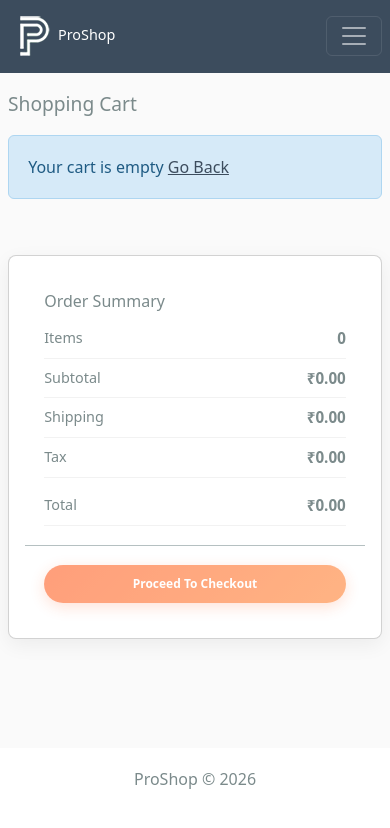
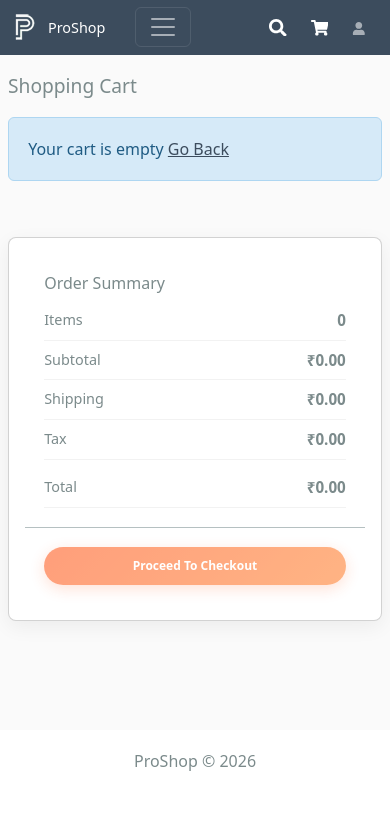
Before and after one commit to manankansara38-jpg/ProShop, a React (Create React App) app in the folder frontend/: page /cart in a window 390 px wide. Shown: the top 828 px of the page. Built offline with nearby package versions, Linux system fonts and the light colour scheme.

Commit message:
Mobile navbar: search icon toggle, compact mobile layout, mobile user display; product title truncation

```diff
--- a/frontend/src/assets/styles/index.css
+++ b/frontend/src/assets/styles/index.css
@@ -20,14 +20,24 @@ main {
 .product-title {
   height: auto;
   min-height: 2.8em;
-  max-height: 3.2em;
-  overflow: visible;
+  max-height: 2.8em;
+  overflow: hidden;
   text-overflow: ellipsis;
   display: -webkit-box;
   -webkit-line-clamp: 2;
   -webkit-box-orient: vertical;
   line-height: 1.4;
   margin-bottom: 0.5rem;
+}
+
+/* Ensure the inner strong element also clamps and hides overflow */
+.product-title strong {
+  display: -webkit-box;
+  -webkit-line-clamp: 2;
+  -webkit-box-orient: vertical;
+  overflow: hidden;
+  text-overflow: ellipsis;
+  display: block;
 }
 
 table td,
@@ -2487,9 +2497,228 @@ select:focus {
     font-size: 0.9rem;
   }
 
+  .navbar-brand-mobile {
+    display: flex;
+    align-items: center;
+    gap: 0.5rem;
+  }
+
+  .navbar-brand-mobile img {
+    height: 32px;
+    width: auto;
+  }
+
+  /* Ensure top navbar elements align horizontally on small screens */
+  @media (max-width: 640px) {
+    .navbar > .container {
+      display: flex;
+      align-items: center;
+      justify-content: space-between;
+      gap: 0.5rem;
+      padding-left: 0.5rem;
+      padding-right: 0.5rem;
+    }
+
+    .navbar-brand-mobile {
+      flex: 0 0 auto;
+    }
+
+    .navbar-mobile-actions {
+      flex: 0 0 auto;
+      display: flex !important;
+      flex-direction: row !important;
+      align-items: center !important;
+      gap: 0.5rem !important;
+      margin-left: 0 !important;
+    }
+
+    .navbar-toggler {
+      flex: 0 0 auto;
+      margin-left: 6px;
+    }
+  }
+
+  /* Mobile navbar - search and cart icons */
+  .navbar-mobile-actions {
+    display: flex;
+    align-items: center;
+    justify-content: flex-end;
+    gap: 0.8rem;
+    margin-left: auto !important;
+    margin-right: 0.5rem !important;
+    flex-wrap: nowrap;
+    order: 3;
+  }
+
+  /* Search icon button (collapsed state) */
+  .navbar-search-icon-btn {
+    background: none;
+    border: none;
+    color: white;
+    font-size: 1.1rem;
+    padding: 0.4rem 0.5rem;
+    cursor: pointer;
+    display: flex;
+    align-items: center;
+    justify-content: center;
+    transition: all 0.3s ease;
+    outline: none;
+  }
+
+  .navbar-search-icon-btn:hover {
+    color: #ff6b35;
+  }
+
+  /* Mobile search expanded (when clicked) */
+  .mobile-search-expanded {
+    display: flex;
+    align-items: center;
+    gap: 0.2rem;
+    flex: 0 1 auto;
+    max-width: 160px;
+  }
+
+  .mobile-search-expanded .search-box-container {
+    max-width: 100%;
+    margin: 0;
+    flex: 1;
+    display: flex;
+    gap: 0;
+  }
+
+  .mobile-search-expanded .search-box-container .form-control {
+    max-width: 100%;
+    padding: 0.25rem 0.4rem !important;
+    font-size: 0.65rem !important;
+    height: 32px;
+    border-radius: 3px;
+    border: 1px solid #ccc;
+    flex: 1;
+  }
+
+  .mobile-search-expanded .search-box-container .form-control::placeholder {
+    font-size: 0.6rem;
+    opacity: 0.6;
+  }
+
+  .mobile-search-expanded .search-box-container .search-btn {
+    padding: 0.25rem 0.35rem !important;
+    font-size: 0.75rem !important;
+    height: 32px;
+    width: 32px;
+    margin-left: 0;
+    border: none !important;
+    background: #ff6b35 !important;
+    display: flex;
+    align-items: center;
+    justify-content: center;
+    flex: 0 0 auto;
+  }
+
+  .mobile-search-expanded .search-box-container .search-btn:hover {
+    background: #ff8c42 !important;
+  }
+
+  /* Close search button */
+  .search-close-btn {
+    background: none;
+    border: none;
+    color: white;
+    font-size: 1rem;
+    padding: 0.4rem 0.3rem;
+    cursor: pointer;
+    display: flex;
+    align-items: center;
+    justify-content: center;
+    transition: all 0.3s ease;
+    outline: none;
+    flex: 0 0 auto;
+  }
+
+  .search-close-btn:hover {
+    color: #ff6b35;
+  }
+
+  .navbar-cart-link {
+    font-size: 1.1rem;
+    color: white !important;
+    display: flex !important;
+    align-items: center;
+    position: relative;
+    padding: 0.4rem 0.4rem !important;
+    transition: all 0.3s ease;
+    text-decoration: none !important;
+    flex: 0 0 auto;
+  }
+
+  .navbar-cart-link:hover {
+    color: #ff6b35 !important;
+  }
+
+  .cart-badge {
+    position: absolute !important;
+    top: -6px !important;
+    right: -6px !important;
+    font-size: 0.55rem !important;
+    padding: 0.1rem 0.25rem !important;
+    min-width: 16px !important;
+    height: 16px;
+    display: flex;
+    align-items: center;
+    justify-content: center;
+  }
+
+  /* Mobile user display */
+  .navbar-user-mobile {
+    color: white !important;
+    padding: 0.25rem 0.4rem !important;
+    font-size: 0.85rem;
+    display: flex !important;
+    align-items: center;
+    text-decoration: none !important;
+  }
+
+  .navbar-logout-btn {
+    background: none;
+    border: none;
+    color: white;
+    padding: 0.25rem 0.35rem;
+    display: flex;
+    align-items: center;
+    justify-content: center;
+    font-size: 0.95rem;
+    cursor: pointer;
+  }
+
+  .navbar-logout-btn:hover {
+    color: #ff6b35;
+  }
+
   .nav-link {
     padding: 0.4rem 0.5rem !important;
     font-size: 0.85rem !important;
+  }
+
+  /* Mobile navbar - show search and cart */
+  .navbar-mobile-icons {
+    display: flex !important;
+    gap: 0.5rem;
+    align-items: center;
+  }
+
+  .navbar-mobile-icons .search-box-input {
+    max-width: 120px;
+    padding: 0.3rem 0.5rem !important;
+    font-size: 0.8rem !important;
+  }
+
+  .navbar-cart-link {
+    padding: 0.4rem 0.5rem !important;
+    font-size: 1.1rem !important;
+    color: white !important;
+    display: flex;
+    align-items: center;
+    gap: 0.5rem;
   }
 
   /* ==============================
--- a/frontend/src/components/Header.jsx
+++ b/frontend/src/components/Header.jsx
@@ -1,7 +1,8 @@
 import { Navbar, Nav, Container, NavDropdown, Badge } from 'react-bootstrap';
-import { FaShoppingCart, FaUser } from 'react-icons/fa';
+import { FaShoppingCart, FaUser, FaSearch, FaTimes, FaSignOutAlt } from 'react-icons/fa';
 import { useSelector, useDispatch } from 'react-redux';
 import { useNavigate, Link } from 'react-router-dom';
+import { useState } from 'react';
 import { useLogoutMutation } from '../slices/usersApiSlice';
 import { logout } from '../slices/authSlice';
 import SearchBox from './SearchBox';
@@ -12,6 +13,7 @@ import { useClearCartMutation } from '../slices/cartApiSlice';
 const Header = () => {
   const { cartItems = [] } = useSelector((state) => state.cart);
   const { userInfo } = useSelector((state) => state.auth);
+  const [showMobileSearch, setShowMobileSearch] = useState(false);
 
   const dispatch = useDispatch();
   const navigate = useNavigate();
@@ -35,10 +37,57 @@ const Header = () => {
     <header>
       <Navbar bg='primary' variant='dark' expand='lg' collapseOnSelect>
         <Container>
-          <Navbar.Brand as={Link} to='/'>
+          <Navbar.Brand as={Link} to='/' className='navbar-brand-mobile'>
             <img src={logo} alt='ProShop' />
             ProShop
           </Navbar.Brand>
+
+          {/* Mobile: Search icon, Cart, and Hamburger */}
+          <Nav className='d-lg-none ms-auto navbar-mobile-actions'>
+            {showMobileSearch ? (
+              <div className='mobile-search-expanded'>
+                <SearchBox />
+                <button
+                  className='search-close-btn'
+                  onClick={() => setShowMobileSearch(false)}
+                  type='button'
+                >
+                  <FaTimes />
+                </button>
+              </div>
+            ) : (
+              <button
+                className='navbar-search-icon-btn'
+                onClick={() => setShowMobileSearch(true)}
+                type='button'
+              >
+                <FaSearch />
+              </button>
+            )}
+            <Nav.Link as={Link} to='/cart' className='navbar-cart-link'>
+              <FaShoppingCart />
+              {cartItems.length > 0 && (
+                <Badge pill bg='success' className='cart-badge'>
+                  {cartItems.reduce((a, c) => a + c.qty, 0)}
+                </Badge>
+              )}
+            </Nav.Link>
+            {userInfo ? (
+              <>
+                <Nav.Link as={Link} to='/profile' className='navbar-user-mobile'>
+                  {userInfo.name.split(' ')[0]}
+                </Nav.Link>
+                <button className='navbar-logout-btn' onClick={logoutHandler} type='button' aria-label='Logout'>
+                  <FaSignOutAlt />
+                </button>
+              </>
+            ) : (
+              <Nav.Link as={Link} to='/login' className='navbar-signin-link'>
+                <FaUser />
+              </Nav.Link>
+            )}
+          </Nav>
+
           <Navbar.Toggle aria-controls='basic-navbar-nav' />
           <Navbar.Collapse id='basic-navbar-nav'>
             <Nav className='ms-auto'>
@@ -62,6 +111,9 @@ const Header = () => {
               <Nav.Link as={Link} to='/category/Medicine' className='fw-bold'>
                 💊 Medicine
               </Nav.Link>
+
+              {/* Desktop: SearchBox and Cart visible here */}
+              <div className='d-none d-lg-flex align-items-center gap-3 ms-3'>
                 <SearchBox />
                 <Nav.Link as={Link} to='/cart'>
                   <FaShoppingCart /> Cart
@@ -71,6 +123,8 @@ const Header = () => {
                     </Badge>
                   )}
                 </Nav.Link>
+              </div>
+
               {userInfo ? (
                 <>
                   <NavDropdown title={userInfo.name} id='username'>
--- a/frontend/src/components/SearchBox.jsx
+++ b/frontend/src/components/SearchBox.jsx
@@ -1,5 +1,6 @@
 import React, { useState } from 'react';
 import { Form, Button } from 'react-bootstrap';
+import { FaSearch } from 'react-icons/fa';
 import { useParams } from 'react-router-dom';
 import { useNavigate } from 'react-router-dom';
 
@@ -27,10 +28,10 @@ const SearchBox = () => {
         name='q'
         onChange={(e) => setKeyword(e.target.value)}
         value={keyword}
-        placeholder='Search Products...'
+        placeholder='Search...'
       ></Form.Control>
-      <Button type='submit' variant='primary'>
-        Search
+      <Button type='submit' variant='primary' className='search-btn'>
+        <FaSearch />
       </Button>
     </Form>
   );
```
Lines whose indentation alone changed are shown as unchanged.
